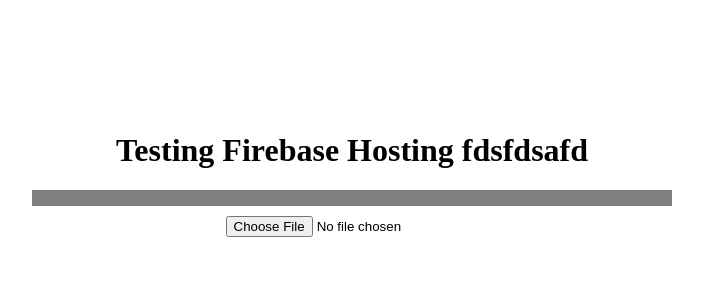
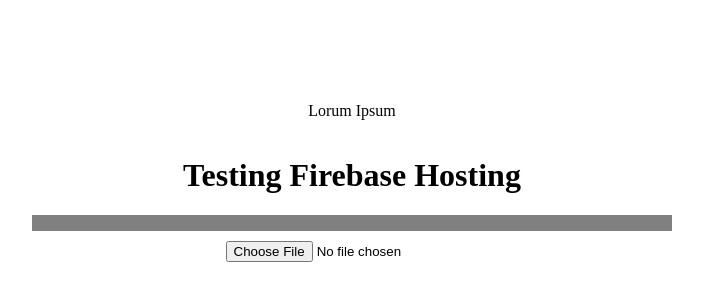
Before and after one commit to Haraldlons/firebase, a plain HTML site: page public/index.html in a window 1280 px wide. Shown: the part 226-526 px from the top of the page, without its empty margins (288-991 px from the left). Drawn offline with Linux system fonts and the light colour scheme.

```diff
--- a/public/index.html
+++ b/public/index.html
@@ -36,8 +36,8 @@
 
 </head>
 <body>
-
-<h1>Testing Firebase Hosting fdsfdsafd</h1>
+<p>Lorum Ipsum</p>
+<h1>Testing Firebase Hosting</h1>
 
 <progress value="0" max="100" id="uploader">0%</progress>
 <input type="file" value="upload" id="fileButton" />
```
Also changed, not shown: 2 other files.
